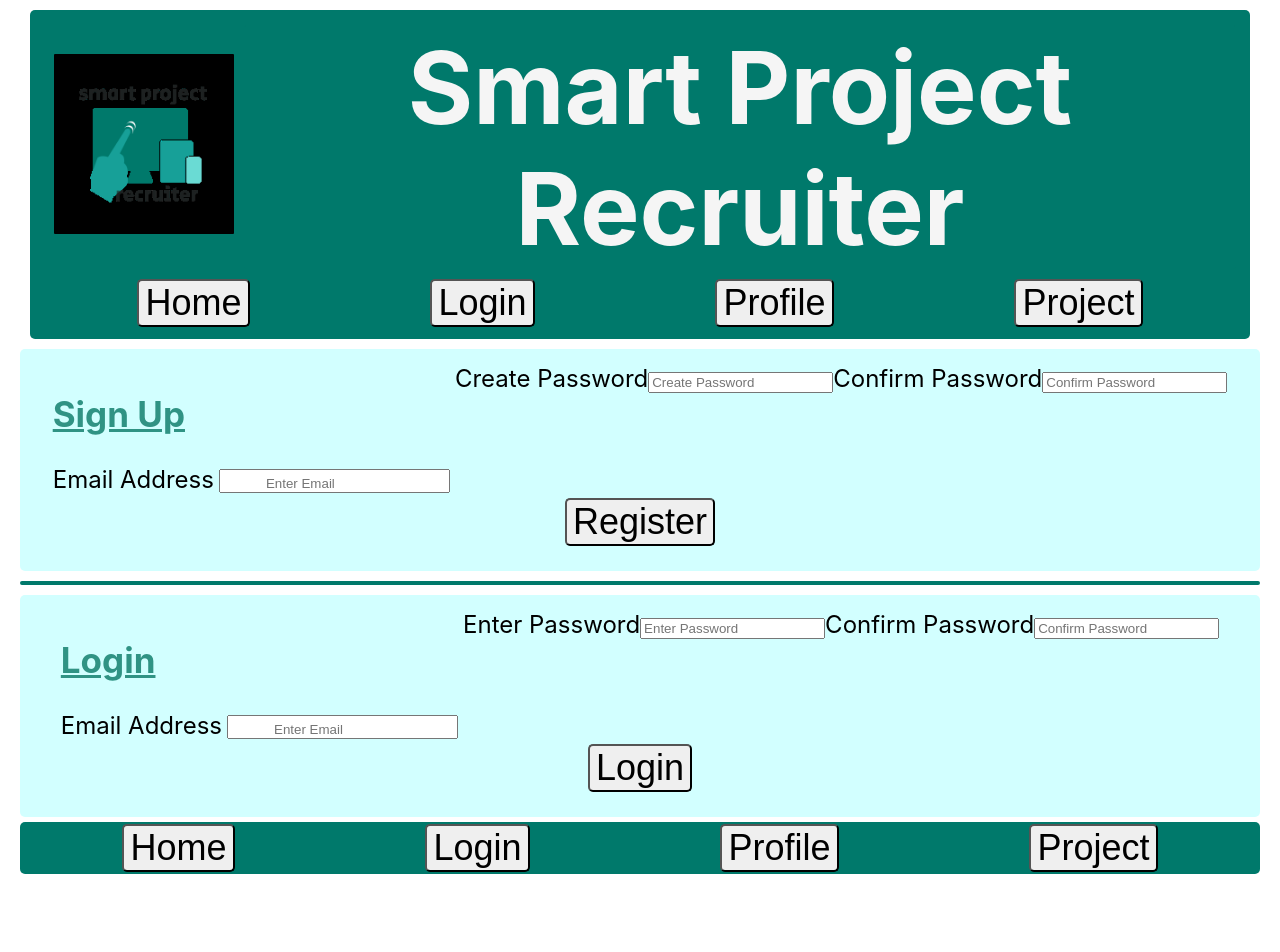
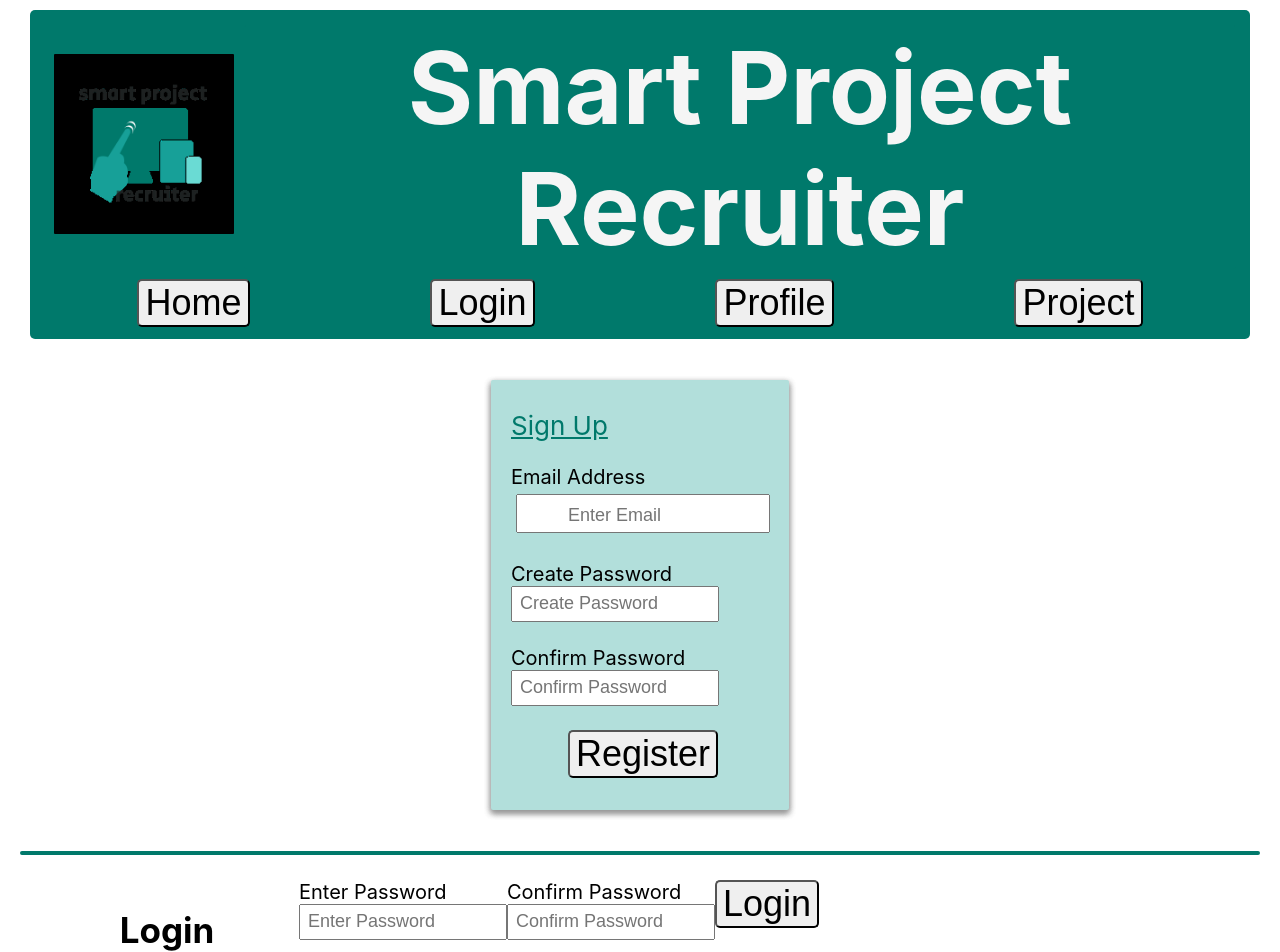
Before and after one commit to bdcii/Project-Enlistment, a React (Create React App) app in the folder client/: page /signin in a window 1280 px wide. Shown: the top 952 px of the page. Before the commit the page ends 879 px from the top, so only its background shows below. Built offline with nearby package versions, Linux system fonts and the light colour scheme; the HTML template or start-up script is replaced by a standard one.

Commit message:
Added a container for signing up with a new email and password

```diff
--- a/client/src/pages/Signin/Signin.css
+++ b/client/src/pages/Signin/Signin.css
@@ -1,15 +1,31 @@
-.container{
+/* .signup, .login {
     font-size: x-large;
     background-color: rgb(210, 255, 255);
     border-radius: 5px;
-}
+} */
 
-h2 {
-    color: rgb(48, 147, 132);
+
+
+.signUpHeading {
+    color: rgb(0, 121, 107);
     text-align: left;
     text-decoration: underline;
+    font-size: 26px;
 }
 
 .register {
     justify-content: left;
 }
+
+::placeholder {
+    font-size: 18px;
+    justify-content: left;
+    text-align: left;
+    margin: 5px;
+    padding: 5px;
+}
+
+input {
+    width: 200px;
+    height: 30px;
+}
--- a/client/src/pages/Signin/Signin.js
+++ b/client/src/pages/Signin/Signin.js
@@ -1,14 +1,23 @@
 import React from "react";
 import "./Signin.css";
+import Container from 'react-bootstrap/Container';
+import CardColumns from 'react-bootstrap/CardColumns';
+import Row from 'react-bootstrap/Row';
+import { Card } from 'react-bootstrap';
 
 
 function Signin() {
     return(
         <>
+            <Container>
+            <CardColumns>
+            <Row>
+            <Card className="card" style={{ width: "18rem" }}>
             <form>
-                <div className="container">
+                <div className="container signup">
                 <div className="form-group text-left">
-                <h2>Sign Up</h2>
+                <div className="signUpHeading">Sign Up</div>
+                <br />
                 <label htmlFor="exampleInputEmail1">Email Address</label>
                 <input type="email"
                     className="form-control"
@@ -26,6 +35,7 @@ function Signin() {
                         placeholder="Create Password"
                     />
                 </div>
+                <div></div>
                 <br />
                 <div className="form-group text-left">
                     <label htmlFor="exampleInputPassword1">Confirm Password</label>
@@ -49,49 +59,54 @@ function Signin() {
                 <br />
                 </div>
             </form>
-
+            </Card>
+            </Row>
+            </CardColumns>
+            </Container>
             <hr />
 
             <form>
-                <div className="container">
+                <div className="container login">
                 <div className="form-group text-left">
                     <h2>Login</h2>
-                <label htmlFor="exampleInputEmail1">Email Address</label>
-                <input type="email"
+                    <div><label htmlFor="exampleInputEmail1">Email Address </label></div>
+                        <div><input type="email"
                             className="form-control"
                             id="email"
                             aria-describedby="emailHelp"
                             placeholder="Enter Email"
-                />
-
+                        /></div>
+                    <br />
                     </div>
                 <br />
                 <div className="form-group text-left">
-                    <label htmlFor="exampleInputPassword1">Enter Password</label>
-                    <input type="password"
+                    <div><label htmlFor="exampleInputPassword1">Enter Password</label></div>
+                    <div><input type="password"
                         className="form-control"
                         id="password"
                         placeholder="Enter Password"
-                    />
+                    /></div>
                 </div>
                 <br />
+                <br />
+                <br />
                 <div className="form-group text-left">
-                    <label htmlFor="exampleInputPassword1">Confirm Password</label>
-                    <input type="password"
+                    <div><label htmlFor="exampleInputPassword1">Confirm Password</label></div>
+                    <div><input type="password"
                         className="form-control"
                         id="confirmPassword"
                         placeholder="Confirm Password"
-                    />
+                    /></div>
                 <br />
                 <br />
                 </div>
+                <br />
                 <br />
                 <div>
                     <button
                         type="submit"
                         className="btn btn-primary"
-                >
-                    Login
+                        >Login
                     </button>
                     <br />
                 </div>
```
Lines whose indentation alone changed are shown as unchanged.
